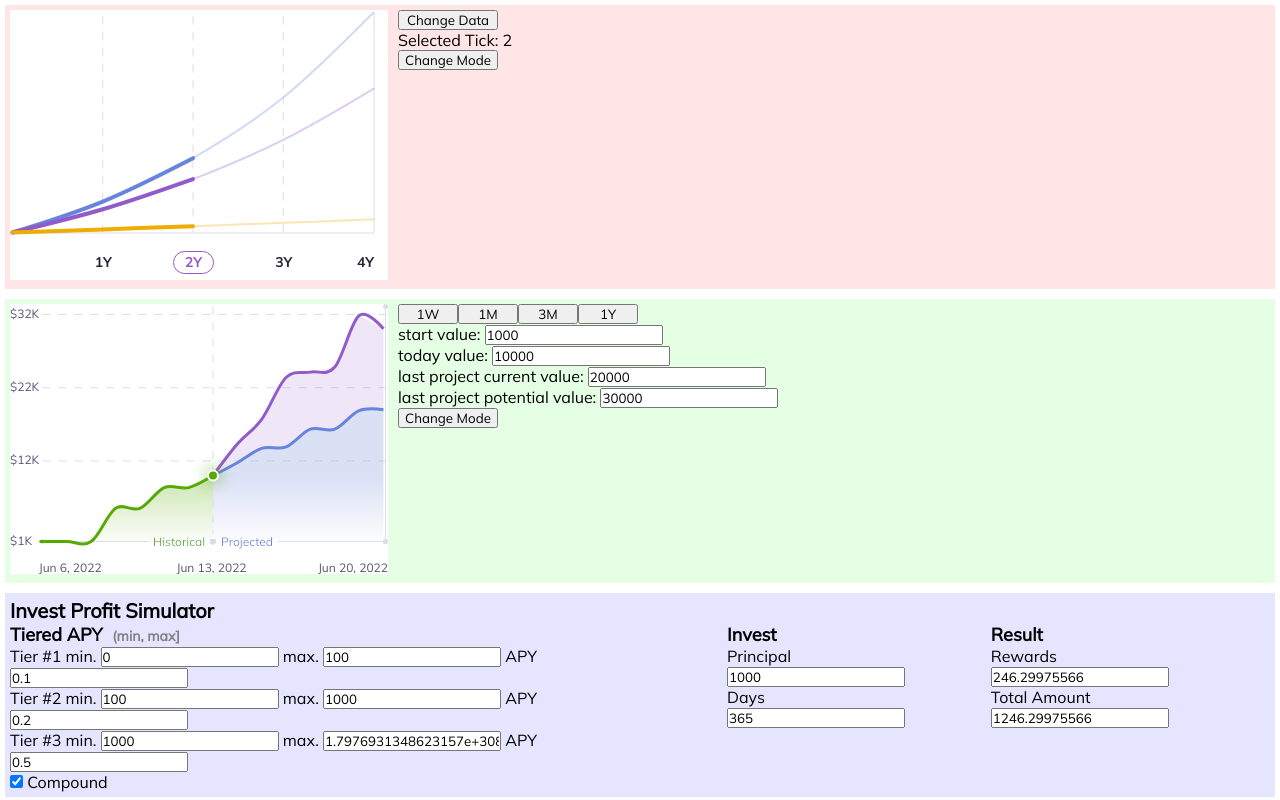
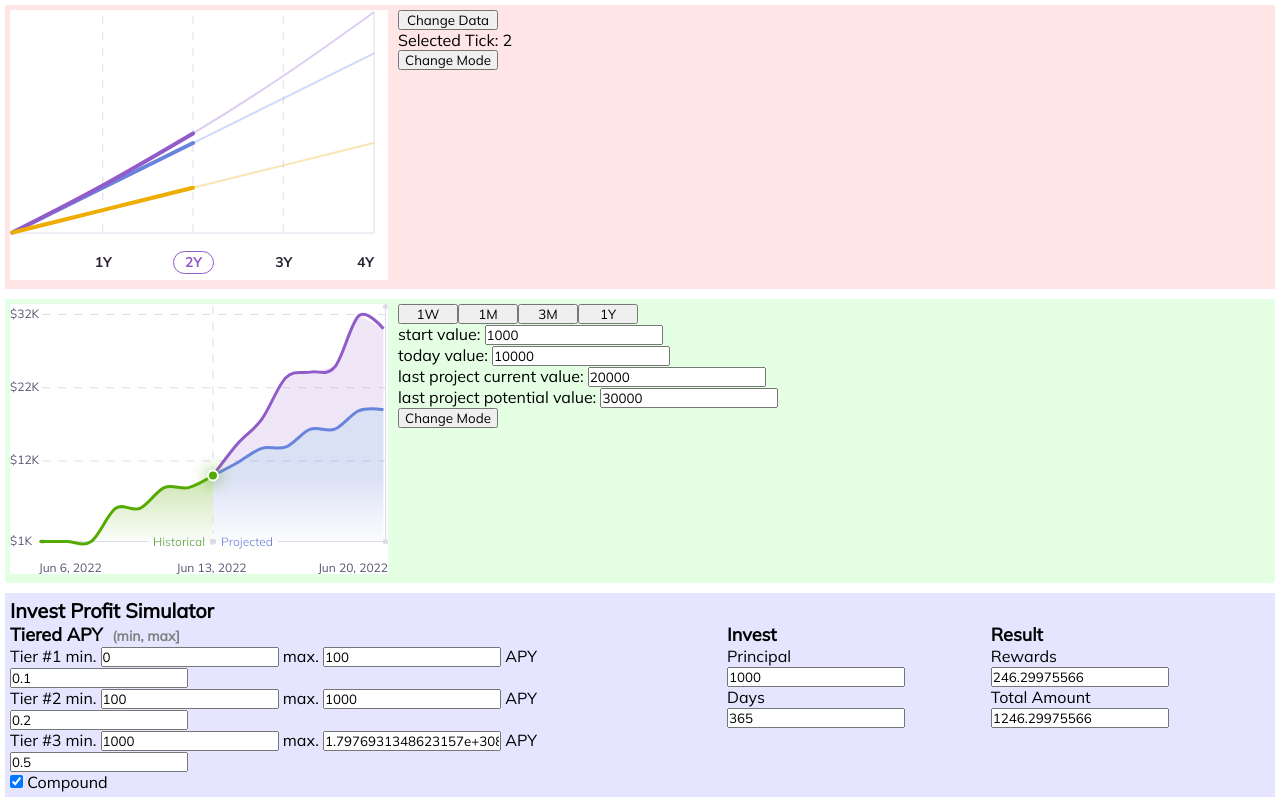
Before and after one commit to bigyao25/earn-chart, a Vue app: page / in a window 1280 px wide. Shown: the top 800 px of the page. Built offline with nearby package versions, Linux system fonts and the light colour scheme.

Commit message:
upd: 修改MChart的数据格式

```diff
--- a/src/TestInvest.vue
+++ b/src/TestInvest.vue
@@ -9,9 +9,9 @@
         </h2>
         <div class="tier" v-for="(tier, i) in tieredApys">
           Tier #{{ i + 1 }} min.
-          <input type="text" v-model="tier.tiered.min" />
+          <input type="text" v-model="tier.tier.min" />
           max.
-          <input type="text" v-model="tier.tiered.max" />
+          <input type="text" v-model="tier.tier.max" />
           APY
           <input type="text" v-model="tier.apy" />
         </div>
@@ -55,9 +55,9 @@ export default {
   data() {
     return {
       tieredApys: [
-        { tiered: { min: 0, max: 100 }, apy: 0.1 },
-        { tiered: { min: 100, max: 1000 }, apy: 0.2 },
-        { tiered: { min: 1000, max: Number.MAX_VALUE }, apy: 0.5 },
+        { tier: { min: 0, max: 100 }, apy: 0.1 },
+        { tier: { min: 100, max: 1000 }, apy: 0.2 },
+        { tier: { min: 1000, max: Number.MAX_VALUE }, apy: 0.5 },
       ],
       compound: true,
       principal: 1000,
--- a/src/TestMechanism.vue
+++ b/src/TestMechanism.vue
@@ -1,6 +1,6 @@
 <template>
   <div class="body">
-    <MechanismChart :apys="apys" :selected="selected" @axis-x-click="axisXClick" :width="378" :height="270" :dark="dark" />
+    <MechanismChart :data="data" :selected="selected" @axis-x-click="axisXClick" :width="378" :height="270" :dark="dark" />
 
     <div class="right">
       <button @click="handleChange">Change Data</button>
@@ -13,14 +13,31 @@
 <script>
 import dayjs from "dayjs";
 import MechanismChart from "./components/MechanismChart.vue";
+import { randomRange } from "./utils/utils";
 
 export default {
   data() {
     return {
-      apys: {
-        defi: 0.4,
-        staking: 0.3,
-        liquid: 0.04,
+      data: {
+        defi: {
+          apys: [
+            { tier: { min: 0, max: 100 }, apy: 0.1 },
+            { tier: { min: 100, max: 1000 }, apy: 0.2 },
+          ],
+          compound: false,
+        },
+        staking: {
+          apys: [
+            { tier: { min: 0, max: 100 }, apy: 0.1 },
+            { tier: { min: 100, max: 1000 }, apy: 0.2 },
+            { tier: { min: 1000, max: Number.MAX_VALUE }, apy: 0.5 },
+          ],
+          compound: true,
+        },
+        liquid: {
+          apys: [{ tier: { min: 0, max: Number.MAX_VALUE }, apy: 0.05 }],
+          compound: false,
+        },
       },
       selected: 2,
       dark: false,
@@ -28,9 +45,9 @@ export default {
   },
   mounted() {
     const tieredApy = [
-      { tiered: { min: 0, max: 100 }, apy: 0.1 },
-      { tiered: { min: 100, max: 1000 }, apy: 0.2 },
-      { tiered: { min: 1000, max: Number.MAX_VALUE }, apy: 0.5 },
+      { tier: { min: 0, max: 100 }, apy: 0.1 },
+      { tier: { min: 100, max: 1000 }, apy: 0.2 },
+      { tier: { min: 1000, max: Number.MAX_VALUE }, apy: 0.5 },
     ];
   },
   methods: {
@@ -38,25 +55,45 @@ export default {
       this.selected = selected;
     },
     handleChange() {
-      const apys = {};
+      const data = {};
+
+      const fill = () => {
+        let generator = {
+          apys: [],
+          compound: Math.random() > 0.5,
+        };
+        let apy = randomRange(0, 0.3);
+        generator.apys.push({ tier: { min: 0, max: 100 }, apy });
+        apy = randomRange(apy, 1);
+        generator.apys.push({ tier: { min: 0, max: 1000 }, apy });
+        apy = randomRange(apy, 1);
+        generator.apys.push({ tier: { min: 0, max: Number.MAX_VALUE }, apy });
+        return generator;
+      };
+
       if (Math.random() <= 0.8) {
-        apys.defi = Math.random();
+        data.defi = fill();
       }
       if (Math.random() <= 0.8) {
-        apys.staking = Math.random();
+        data.staking = fill();
       }
       if (Math.random() <= 0.8) {
-        apys.liquid = Math.random();
+        data.liquid = fill();
       }
 
-      if (!apys.defi && !apys.staking && !apys.liquid) {
-        apys.staking = Math.random();
+      if (!data.defi && !data.staking && !data.liquid) {
+        data.staking = fill();
       }
 
-      this.apys = apys;
+      this.data = data;
     },
     handleChangeMode() {
       this.dark = !this.dark;
+    },
+  },
+  watch: {
+    data() {
+      console.log(this.data);
     },
   },
   components: { MechanismChart },
--- a/src/components/MechanismChart.vue
+++ b/src/components/MechanismChart.vue
@@ -8,7 +8,7 @@
 /**
  * ✅TODO：黑夜模式
  * ✅TODO: X轴网格线
- * TODO: 应该传入每年的预计息后资产（加入复利的）
+ * ✅TODO: 应该传入每年的预计息后资产（加入复利的）
  */
 import dayjs from "dayjs";
 import { select } from "d3-selection";
@@ -17,12 +17,13 @@ import { line, curveLinear, curveBasis, curveCardinal, stack, area } from "d3-sh
 import { axisBottom, axisRight } from "d3-axis";
 import "d3-transition";
 import { Decimal } from "decimal.js";
+import { getInvestByApy } from "../utils/utils";
 
 export default {
   props: {
     height: { type: Number, default: 400 },
     width: { type: Number, default: 500 },
-    apys: Object,
+    data: Object,
     selected: Number,
     onAxisClick: Function,
     dark: { type: Boolean, default: false },
@@ -90,35 +91,35 @@ export default {
     },
 
     fillData() {
-      if (this.apys.defi) {
+      if (this.data.defi) {
         this.dataDefi = [
           { date: 0, value: 1 },
-          { date: 1, value: Math.pow(1 + this.apys.defi, 1) },
-          { date: 2, value: Math.pow(1 + this.apys.defi, 2) },
-          { date: 3, value: Math.pow(1 + this.apys.defi, 3) },
-          { date: 4, value: Math.pow(1 + this.apys.defi, 4) },
+          { date: 1, value: getInvestByApy({ apyTiers: this.data.defi.apys, principal: 1, compound: this.data.defi.compound, days: 365 * 1 }).total },
+          { date: 2, value: getInvestByApy({ apyTiers: this.data.defi.apys, principal: 1, compound: this.data.defi.compound, days: 365 * 2 }).total },
+          { date: 3, value: getInvestByApy({ apyTiers: this.data.defi.apys, principal: 1, compound: this.data.defi.compound, days: 365 * 3 }).total },
+          { date: 4, value: getInvestByApy({ apyTiers: this.data.defi.apys, principal: 1, compound: this.data.defi.compound, days: 365 * 4 }).total },
         ];
       } else {
         this.dataDefi = [];
       }
-      if (this.apys.staking) {
+      if (this.data.staking) {
         this.dataStaking = [
           { date: 0, value: 1 },
-          { date: 1, value: Math.pow(1 + this.apys.staking, 1) },
-          { date: 2, value: Math.pow(1 + this.apys.staking, 2) },
-          { date: 3, value: Math.pow(1 + this.apys.staking, 3) },
-          { date: 4, value: Math.pow(1 + this.apys.staking, 4) },
+          { date: 1, value: getInvestByApy({ apyTiers: this.data.staking.apys, principal: 1, compound: this.data.staking.compound, days: 365 * 1 }).total },
+          { date: 2, value: getInvestByApy({ apyTiers: this.data.staking.apys, principal: 1, compound: this.data.staking.compound, days: 365 * 2 }).total },
+          { date: 3, value: getInvestByApy({ apyTiers: this.data.staking.apys, principal: 1, compound: this.data.staking.compound, days: 365 * 3 }).total },
+          { date: 4, value: getInvestByApy({ apyTiers: this.data.staking.apys, principal: 1, compound: this.data.staking.compound, days: 365 * 4 }).total },
         ];
       } else {
         this.dataStaking = [];
       }
-      if (this.apys.liquid) {
+      if (this.data.liquid) {
         this.dataLiquid = [
           { date: 0, value: 1 },
-          { date: 1, value: Math.pow(1 + this.apys.liquid, 1) },
-          { date: 2, value: Math.pow(1 + this.apys.liquid, 2) },
-          { date: 3, value: Math.pow(1 + this.apys.liquid, 3) },
-          { date: 4, value: Math.pow(1 + this.apys.liquid, 4) },
+          { date: 1, value: getInvestByApy({ apyTiers: this.data.liquid.apys, principal: 1, compound: this.data.liquid.compound, days: 365 * 1 }).total },
+          { date: 2, value: getInvestByApy({ apyTiers: this.data.liquid.apys, principal: 1, compound: this.data.liquid.compound, days: 365 * 2 }).total },
+          { date: 3, value: getInvestByApy({ apyTiers: this.data.liquid.apys, principal: 1, compound: this.data.liquid.compound, days: 365 * 3 }).total },
+          { date: 4, value: getInvestByApy({ apyTiers: this.data.liquid.apys, principal: 1, compound: this.data.liquid.compound, days: 365 * 4 }).total },
         ];
       } else {
         this.dataLiquid = [];
@@ -143,7 +144,6 @@ export default {
       this.xScale = scaleLinear()
         .domain([Math.min(...allData.map(d => d.date)), Math.max(...allData.map(d => d.date))])
         .range([this.chartArea.bottomLeft.x, this.widthes.axisDot + this.chartArea.size.width]);
-
       this.xAxis = axisBottom(this.xScale)
         .ticks(4, null)
         .tickFormat(d => d + "Y")
@@ -151,12 +151,16 @@ export default {
         .tickSizeInner(0)
         .tickPadding(25);
 
-      const maxApy = Math.max(this.apys.defi ?? -1, this.apys.staking ?? -1, this.apys.liquid ?? -1);
-      if (maxApy === this.apys.defi) {
+      const maxApy = Math.max(
+        this.dataDefi?.[this.dataDefi?.length - 1]?.value ?? -1,
+        this.dataStaking?.[this.dataStaking?.length - 1]?.value ?? -1,
+        this.dataLiquid?.[this.dataLiquid?.length - 1]?.value ?? -1
+      );
+      if (maxApy === this.dataDefi?.[this.dataDefi?.length - 1]?.value) {
         this.yScale = scaleLinear()
           .domain([this.dataDefi[0].value, this.dataDefi[this.dataDefi.length - 1].value])
           .range([this.chartArea.bottomLeft.y, this.widthes.axisDot]);
-      } else if (maxApy === this.apys.staking) {
+      } else if (maxApy === this.dataStaking?.[this.dataStaking?.length - 1]?.value) {
         this.yScale = scaleLinear()
           .domain([this.dataStaking[0].value, this.dataStaking[this.dataStaking.length - 1].value])
           .range([this.chartArea.bottomLeft.y, this.widthes.axisDot]);
@@ -347,7 +351,7 @@ export default {
     },
   },
   watch: {
-    apys() {
+    data() {
       this.init();
       this.haldleSelection();
     },
--- a/src/utils/utils.ts
+++ b/src/utils/utils.ts
@@ -7,7 +7,7 @@ export const randomRange = (min: number, max: number, isRound = false) => {
 };
 
 type TieredApyItem = {
-  tiered: { min: number; max: number };
+  tier: { min: number; max: number };
   apy: number;
 };
 type GetProfitByApyOptions = {
@@ -29,14 +29,14 @@ export const getRewardOneDay = (principal: number, apyTiers: TieredApyItem[]) =>
     if (restPrincipal <= 0) return false;
 
     let tierPrincipal;
-    if (restPrincipal <= t.tiered.max - t.tiered.min) {
+    if (restPrincipal <= t.tier.max - t.tier.min) {
       tierPrincipal = restPrincipal;
     } else {
-      tierPrincipal = t.tiered.max - t.tiered.min;
+      tierPrincipal = t.tier.max - t.tier.min;
     }
 
     reward += tierPrincipal * (t.apy / 365);
-    restPrincipal = restPrincipal - (t.tiered.max - t.tiered.min);
+    restPrincipal = restPrincipal - (t.tier.max - t.tier.min);
   });
   return reward;
 };
```
